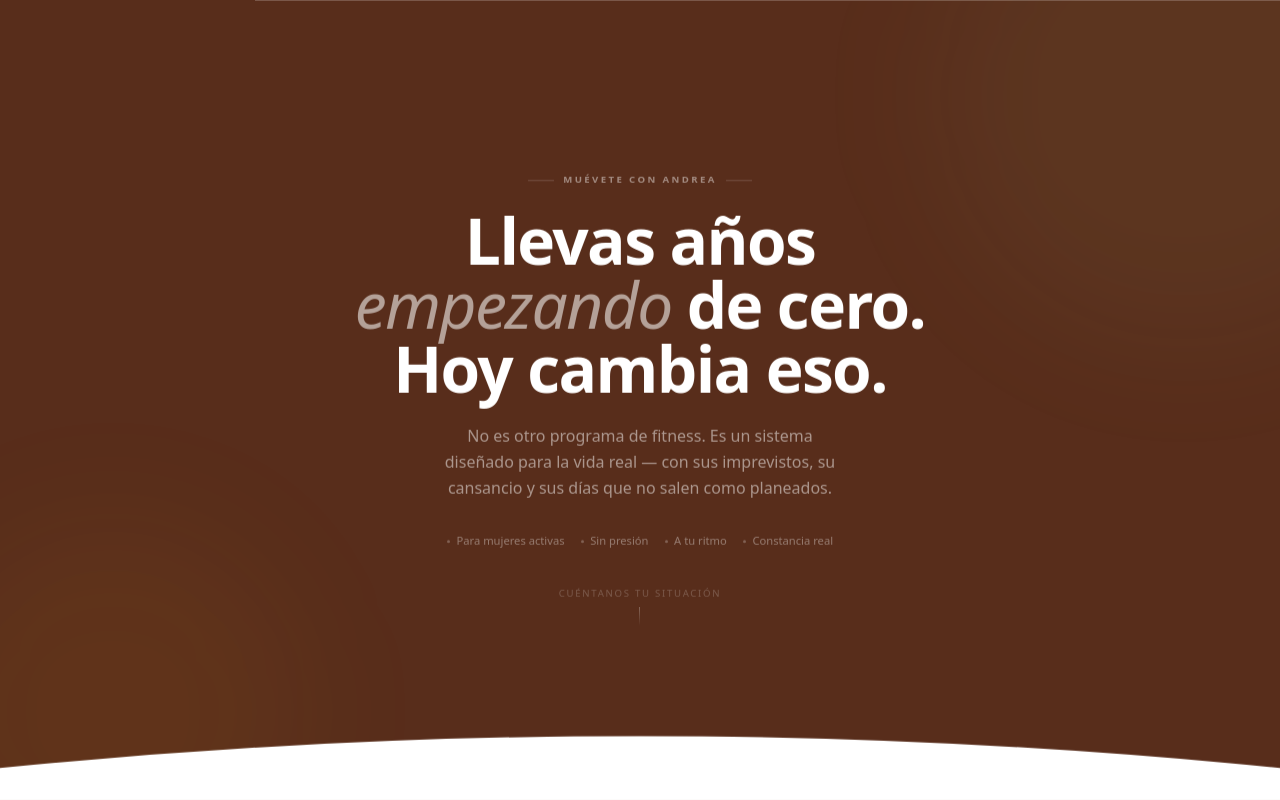
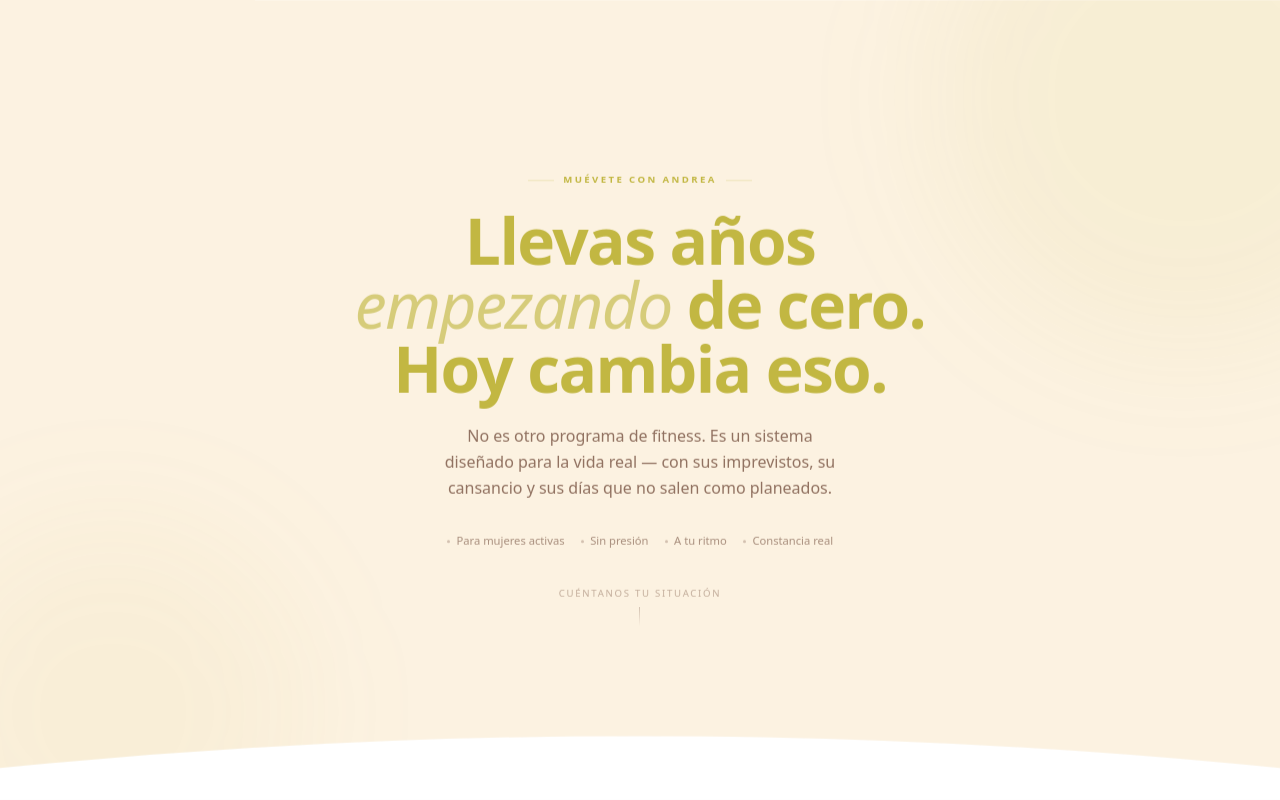
Before and after one commit to c0ughman/swapthat, a Next.js app in the folder site/: page /contacto/sistema in a window 1280 px wide. Shown: the top 800 px of the page. Built offline with nearby package versions, Linux system fonts and the light colour scheme.

Commit message:
style: sistema hero — cream background and green title

```diff
--- a/site/src/app/contacto/sistema/page.tsx
+++ b/site/src/app/contacto/sistema/page.tsx
@@ -90,27 +90,27 @@ export default function ContactoSistemaPage() {
       ════════════════════════════════════════════════════════════════════ */}
       <section
         className="relative flex h-[100dvh] min-h-[600px] flex-col items-center justify-center overflow-hidden px-6 pb-12 pt-12 lg:px-8"
-        style={{ background: "var(--foreground)" }}
+        style={{ background: "#fcf2e1" }}
       >
-        {/* Subtle glow blobs on dark */}
+        {/* Subtle glow blobs on cream */}
         <div className="pointer-events-none absolute inset-0 overflow-hidden">
-          <div className="absolute -top-48 -right-48 h-[500px] w-[500px] rounded-full blur-3xl" style={{ background: "rgba(184,233,134,0.045)" }} />
-          <div className="absolute -bottom-32 -left-24 h-[380px] w-[380px] rounded-full blur-3xl" style={{ background: "rgba(245,166,35,0.05)" }} />
+          <div className="absolute -top-48 -right-48 h-[500px] w-[500px] rounded-full blur-3xl" style={{ background: "rgba(194,183,66,0.08)" }} />
+          <div className="absolute -bottom-32 -left-24 h-[380px] w-[380px] rounded-full blur-3xl" style={{ background: "rgba(194,183,66,0.06)" }} />
         </div>
 
         <div className="relative z-10 mx-auto max-w-3xl text-center">
           <FadeUp delay={0.05}>
             <div className="mb-7 flex items-center justify-center gap-3">
-              <span className="h-px w-8 bg-white/18" />
-              <span className="text-xs font-semibold uppercase tracking-[0.25em] text-white/45">Muévete con Andrea</span>
-              <span className="h-px w-8 bg-white/18" />
+              <span className="h-px w-8 bg-[#c2b742]/25" />
+              <span className="text-xs font-semibold uppercase tracking-[0.25em] text-[#c2b742]">Muévete con Andrea</span>
+              <span className="h-px w-8 bg-[#c2b742]/25" />
             </div>
           </FadeUp>
 
           <FadeUp delay={0.15}>
-            <h1 className="mb-7 text-[clamp(2.5rem,7vw,5rem)] font-bold leading-[1] tracking-tight text-white">
+            <h1 className="mb-7 text-[clamp(2.5rem,7vw,5rem)] font-bold leading-[1] tracking-tight text-[#c2b742]">
               Llevas años{" "}
-              <span className="italic font-light text-white/55">empezando</span>{" "}
+              <span className="italic font-light text-[#c2b742]/65">empezando</span>{" "}
               de cero.
               <br />
               Hoy cambia eso.
@@ -118,17 +118,17 @@ export default function ContactoSistemaPage() {
           </FadeUp>
 
           <FadeUp delay={0.26}>
-            <p className="mx-auto mb-10 max-w-lg text-lg leading-relaxed text-white/50 md:text-xl">
+            <p className="mx-auto mb-10 max-w-lg text-lg leading-relaxed text-foreground/65 md:text-xl">
               No es otro programa de fitness. Es un sistema diseñado para la vida real
               — con sus imprevistos, su cansancio y sus días que no salen como planeados.
             </p>
           </FadeUp>
 
           <FadeUp delay={0.34}>
-            <div className="flex flex-wrap items-center justify-center gap-5 text-sm font-medium text-white/38">
+            <div className="flex flex-wrap items-center justify-center gap-5 text-sm font-medium text-foreground/50">
               {["Para mujeres activas", "Sin presión", "A tu ritmo", "Constancia real"].map((tag) => (
                 <span key={tag} className="flex items-center gap-2">
-                  <span className="h-1 w-1 rounded-full bg-white/25" />
+                  <span className="h-1 w-1 rounded-full bg-foreground/25" />
                   {tag}
                 </span>
               ))}
@@ -137,8 +137,8 @@ export default function ContactoSistemaPage() {
 
           <FadeUp delay={0.42}>
             <div className="mt-12 flex flex-col items-center gap-2">
-              <span className="text-xs font-medium uppercase tracking-[0.18em] text-white/22">Cuéntanos tu situación</span>
-              <div className="animate-scroll-bounce h-6 w-[1px] bg-gradient-to-b from-white/28 to-transparent" />
+              <span className="text-xs font-medium uppercase tracking-[0.18em] text-foreground/35">Cuéntanos tu situación</span>
+              <div className="animate-scroll-bounce h-6 w-[1px] bg-gradient-to-b from-foreground/25 to-transparent" />
             </div>
           </FadeUp>
         </div>
```
